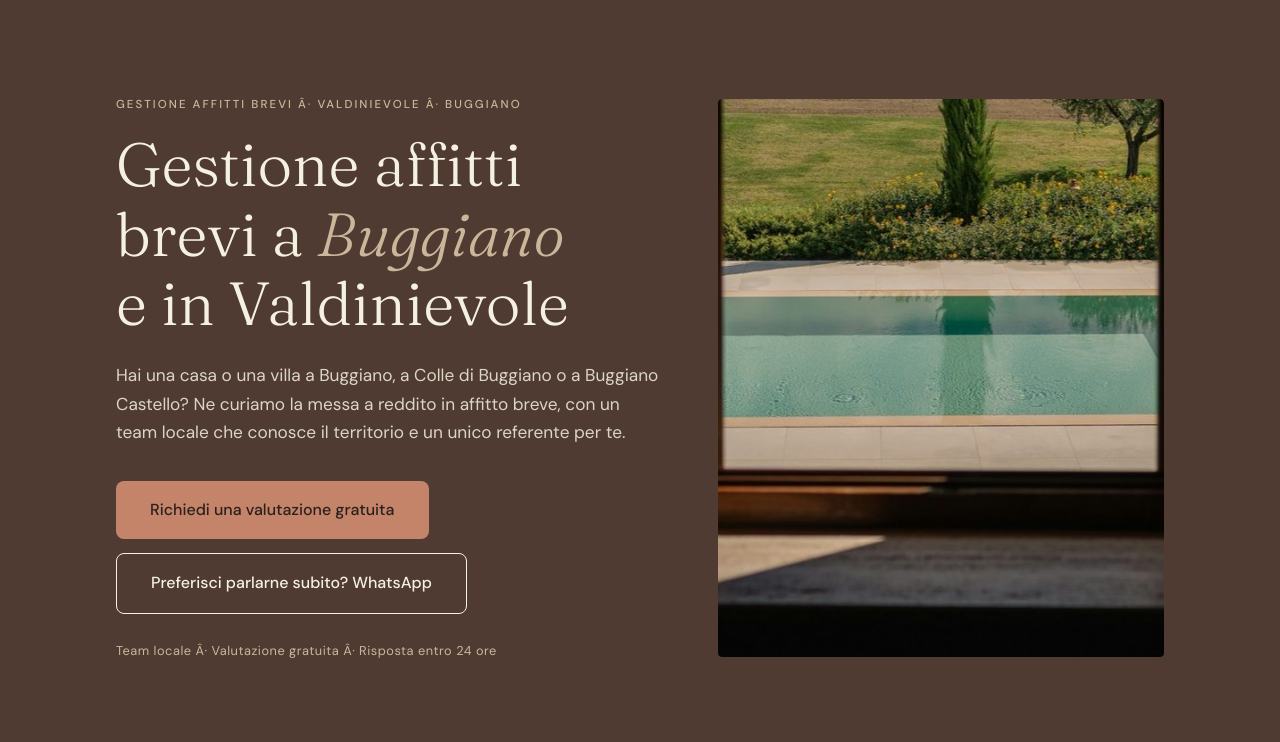
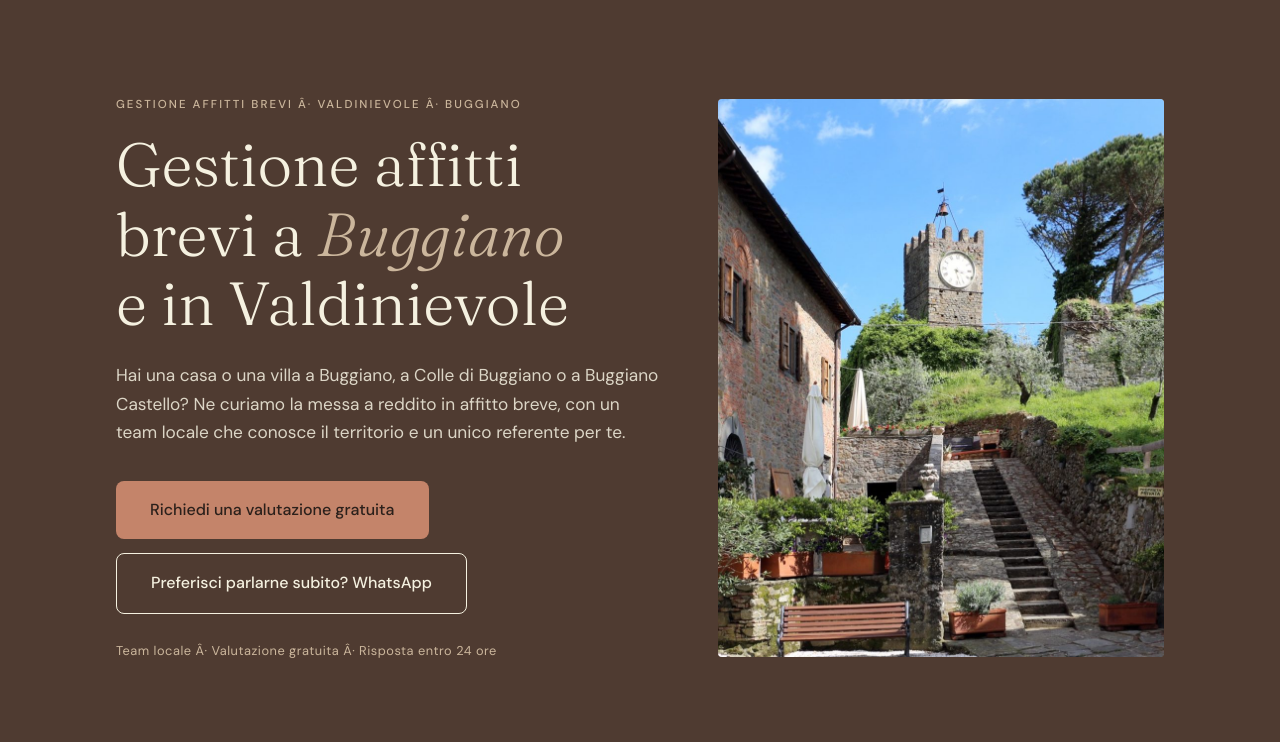
Before and after one commit to naiacollection/naia-home-rentals, a plain HTML site: page buggiano/index.html in a window 1280 px wide. Shown: the part 58-800 px from the top of the page. Drawn offline with Linux system fonts and the light colour scheme.

Commit message:
Buggiano: foto dedicata
Co-Authored-By: Claude Sonnet 5.5 <noreply@anthropic.com>
Claude-Session: https://claude.ai/code/session_0177yM7BVmyKmKHSz8K3za32

```diff
--- a/buggiano/index.html
+++ b/buggiano/index.html
@@ -326,7 +326,7 @@ footer{background:#40332D;color:var(--sabbia);padding:90px 0 30px}
       </div>
       <p class="trust">Team locale · Valutazione gratuita · Risposta entro 24 ore</p>
     </div>
-    <div class="photo"><img src="/lp-caso-2.jpg" alt="Casale in pietra con rose rampicanti"></div>
+    <div class="photo"><img src="/zone-buggiano.jpg" alt="Casale in pietra con rose rampicanti"></div>
   </div>
 </section>
 
```
